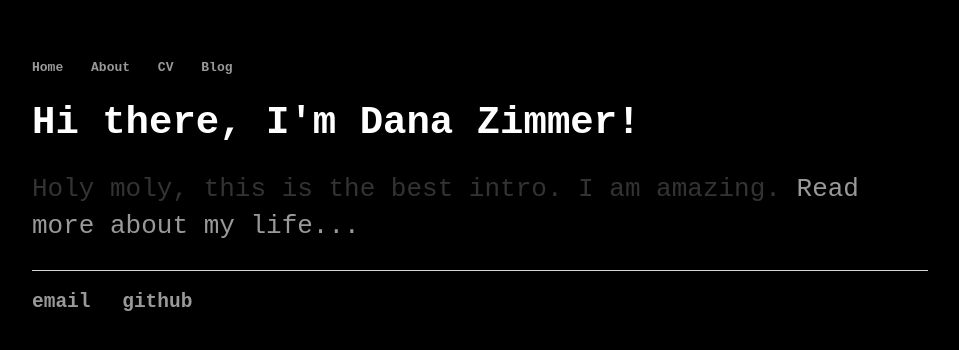
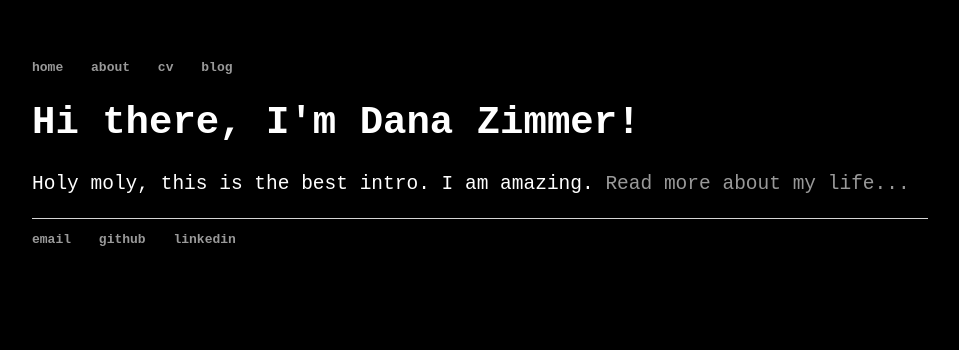
Before and after one commit to dmz11/dmz11.github.io, a Jekyll site: the page built from index.html, in a window 1280 px wide. Shown: the top 350 px of the page, without its empty margins (160-1119 px from the left). Built offline with Jekyll 4.4.1, drawn with Linux system fonts in a browser that asks for light colours; some of the changed lines change nothing that is shown.

Commit message:
more style changes

```diff
--- a/_layouts/default.html
+++ b/_layouts/default.html
@@ -1,17 +1,17 @@
 <!DOCTYPE html>
 	<html>
 		<head>
-			<title>{{ page.title }}</title>
+			<title>dana-zimmer</title>
 			<!-- link to main stylesheet -->
 			<link rel="stylesheet" type="text/css" href="/css/main.css">
 		</head>
 		<body>
 			<nav>
 	    		<ul>
-	        		<li><a href="/">Home</a></li>
-		        	<li><a href="/about">About</a></li>
-	        		<li><a href="/cv">CV</a></li>
-	        		<li><a href="/blog">Blog</a></li>
+	        		<li><a href="/">home</a></li>
+		        	<li><a href="/about">about</a></li>
+	        		<li><a href="/cv">cv</a></li>
+	        		<li><a href="/blog">blog</a></li>
 	    		</ul>
 			</nav>
 			<div class="container">
@@ -23,6 +23,7 @@
 	    		<ul>
 	        		<li><a href="mailto:danamzimmer@gmail.com">email</a></li>
 	        		<li><a href="https://github.com/dmz11">github</a></li>
+				<li><a href="https://www.linkedin.com/in/dana-zimmer-9b726b79">linkedin</a></li>
 				</ul>
 			</footer>
 		</body>
--- a/css/main.css
+++ b/css/main.css
@@ -6,6 +6,7 @@ body {
 }
 nav ul, footer ul {
     font-family: monospace;
+    font-size: 1em;
     padding: 0px;
     list-style: none;
     font-weight: bold;
@@ -28,13 +29,12 @@ h1 {
 }
 p {
     font-family: monospace;
-    font-size: 2em;
+    font-size: 1.5em;
     line-height: 1.4em;
-    color: #333;
 }
 footer {
     border-top: 1px solid #d5d5d5;
-    font-size: 1.5em;
+    font-size: 1em;
 }
 
 ul.posts {
```
